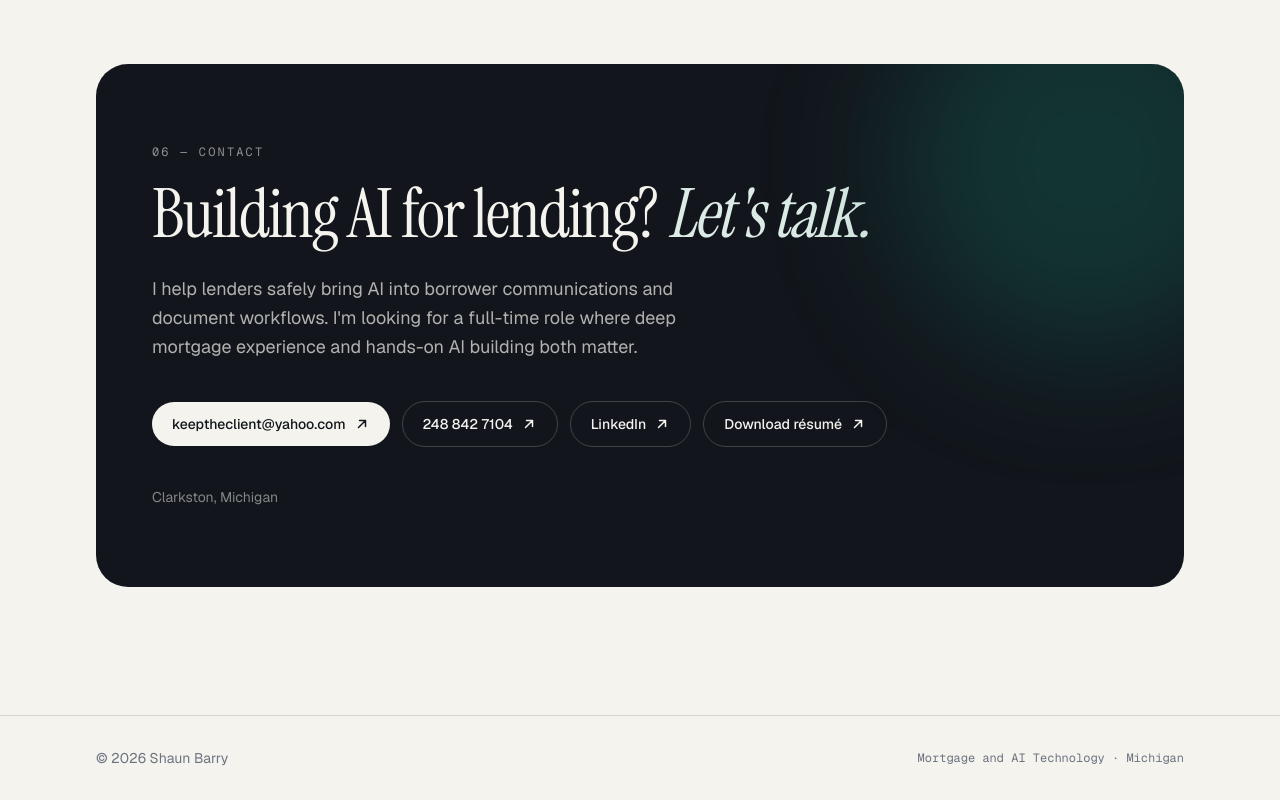
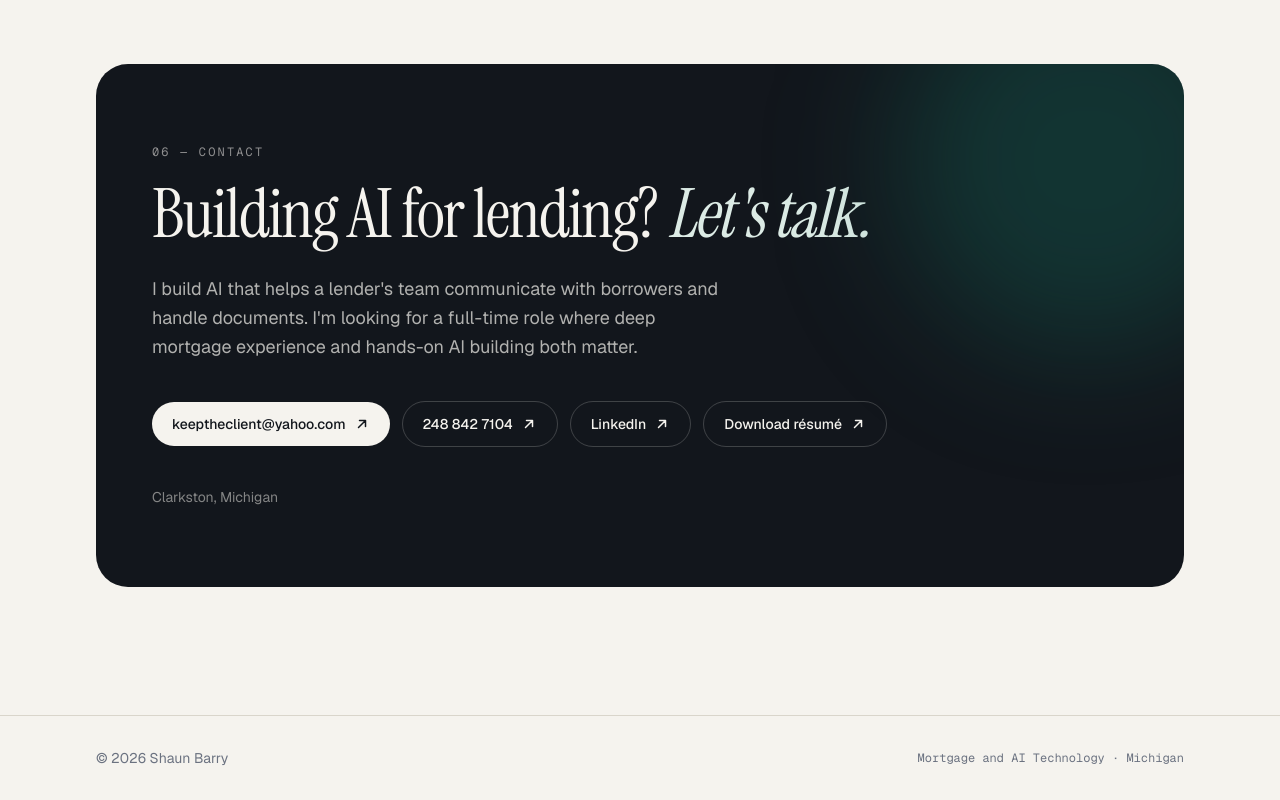
Before and after one commit to XBitcoinBytes/shaun-barry-portfolio, a Next.js app: page / in a window 1280 px wide. Shown: the part 10553-11353 px from the top of the page. Built offline with nearby package versions, Linux system fonts and the light colour scheme.

Commit message:
Contact: 'I build AI that helps a lender's team communicate with borrowers and handle documents.'

```diff
--- a/src/app/page.tsx
+++ b/src/app/page.tsx
@@ -608,7 +608,7 @@ export default function Home() {
                 Building AI for lending? <em className="text-accent-soft">Let&apos;s talk.</em>
               </h2>
               <p className="mt-6 max-w-xl text-lg leading-relaxed text-paper/70">
-                I help lenders safely bring AI into borrower communications and document workflows. I&apos;m looking for a full-time role where deep mortgage experience and hands-on AI building both matter.
+                I build AI that helps a lender&apos;s team communicate with borrowers and handle documents. I&apos;m looking for a full-time role where deep mortgage experience and hands-on AI building both matter.
               </p>
               <div className="mt-10 flex flex-wrap items-center gap-3">
                 {profile.email ? (
```
